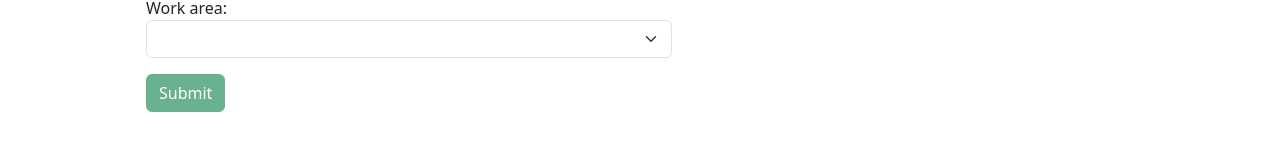
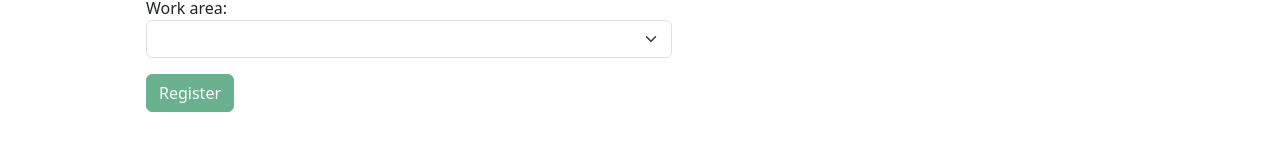
Before and after one commit to Alelizzt/HumanTalent, an Angular app in the folder Frontend/HumanTalent/: page /register in a window 1280 px wide. Shown: the part 1038-1202 px from the top of the page. Built offline with nearby package versions, Linux system fonts and the light colour scheme.

Commit message:
Change submit text label

```diff
--- a/Frontend/HumanTalent/src/app/components/add-employee/add-employee.component.html
+++ b/Frontend/HumanTalent/src/app/components/add-employee/add-employee.component.html
@@ -152,6 +152,6 @@
         <option value="MISCELLANEOUS_SERVICES">Miscellaneous services</option>
       </select>
     </div>
-    <button type="submit" class="btn btn-success" [disabled]="!formEmployee.form.valid">Submit</button>
+    <button type="submit" class="btn btn-success" [disabled]="!formEmployee.form.valid">Register</button>
   </form>
 </div>
```
